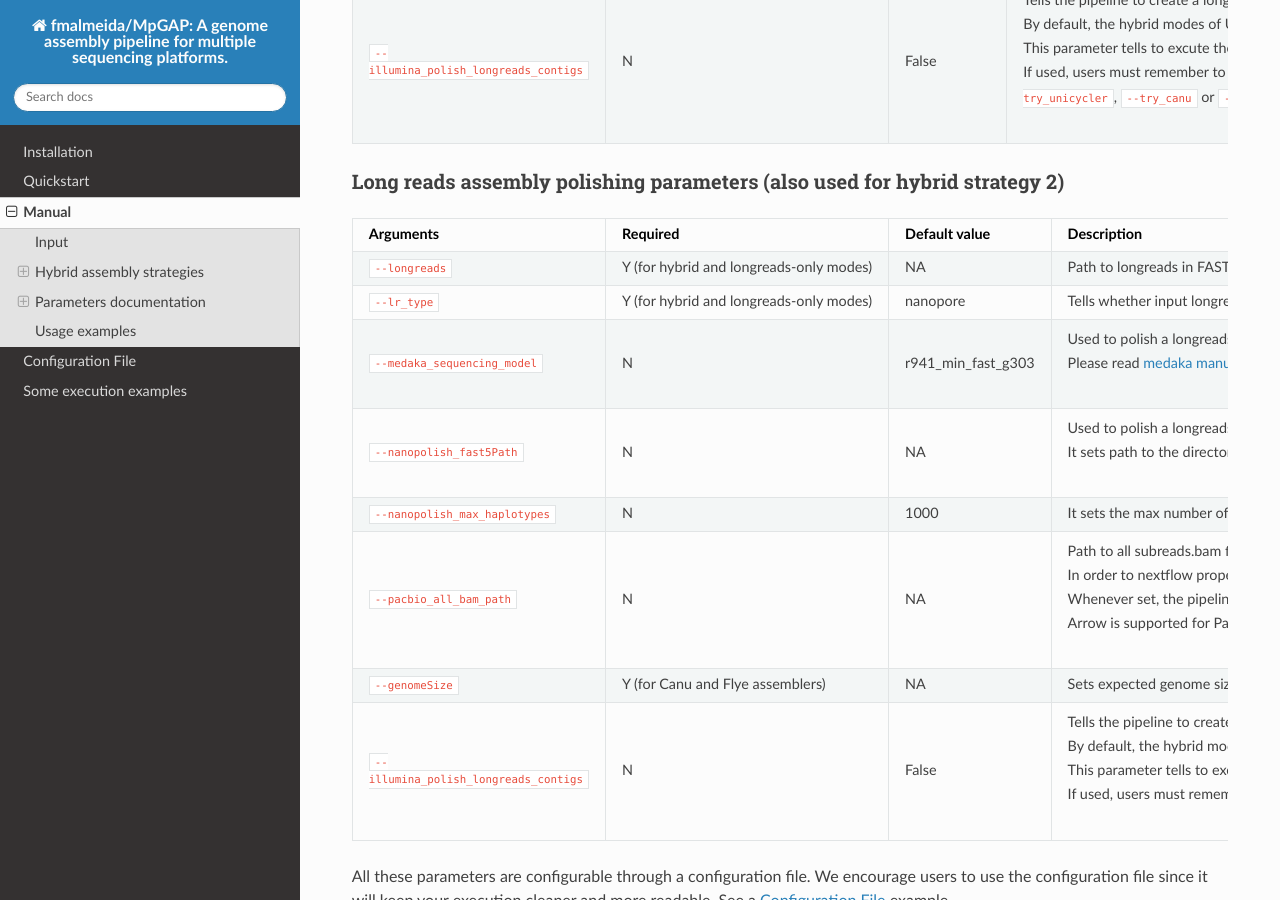
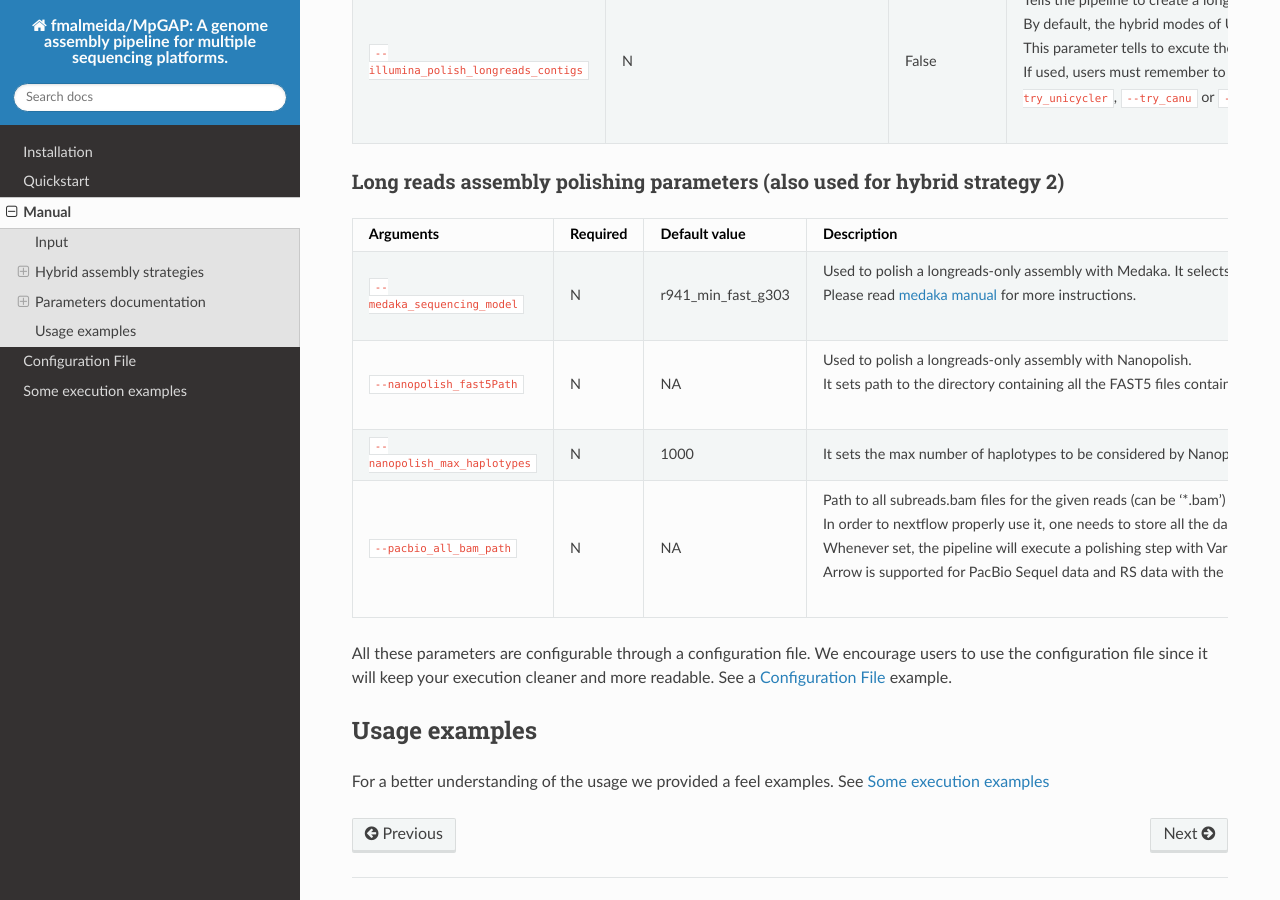
Before and after one commit to fmalmeida/MpGAP, a Sphinx documentation site: the page built from docs/manual.rst, in a window 1280 px wide and 900 px high, scrolled down 2821 px. Built offline with Sphinx 7.4.7 and the Read the Docs theme 2.0.0, drawn with Linux system fonts in a browser that asks for light colours.

Commit message:
Update manual.rst

```diff
--- a/docs/manual.rst
+++ b/docs/manual.rst
@@ -223,16 +223,6 @@ Long reads assembly polishing parameters (also used for hybrid strategy 2)
      - Default value
      - Description
 
-   * - ``--longreads``
-     - Y (for hybrid and longreads-only modes)
-     - NA
-     - Path to longreads in FASTA or FASTQ formats.
-
-   * - ``--lr_type``
-     - Y (for hybrid and longreads-only modes)
-     - nanopore
-     - Tells whether input longreads are: pacbio or nanopore.
-
    * - ``--medaka_sequencing_model``
      - N
      - r941_min_fast_g303
@@ -258,19 +248,6 @@ Long reads assembly polishing parameters (also used for hybrid strategy 2)
        | Whenever set, the pipeline will execute a polishing step with VarianCaller through arrow.
        | Arrow is supported for PacBio Sequel data and RS data with the P6-C4 chemistry.
 
-   * - ``--genomeSize``
-     - Y (for Canu and Flye assemblers)
-     - NA
-     - Sets expected genome size. E.g. 5.6m; 1.2g.
-
-   * - ``--illumina_polish_longreads_contigs``
-     - N
-     - False
-     - | Tells the pipeline to create a long reads only assembly and polish it with short reads.
-       | By default, the hybrid modes of Unicycler and SPAdes are executed.
-       | This parameter tells to excute the alternative hybrid method (longreads -> polish) instead of Unicycler/SPAdes hybrid modes.
-       | If used, users must remember to select which assemblers to use for a long reads only assembly first: ``--try_unicycler``, ``--try_canu`` or ``--try_flye``.
-
 All these parameters are configurable through a configuration file. We encourage users to use the configuration
 file since it will keep your execution cleaner and more readable. See a :ref:`config` example.
 
```
